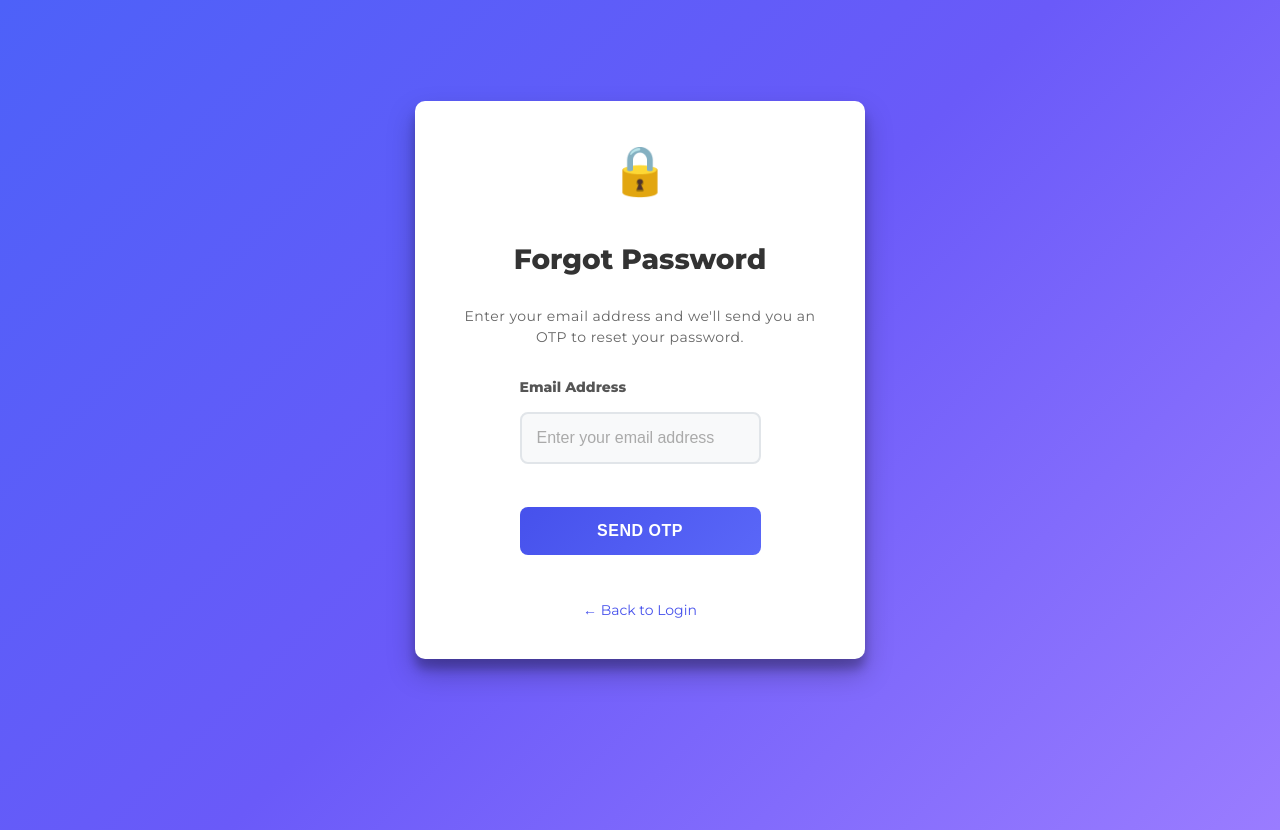
After one commit to Akshaykumar1812/edusense, a Django app: page /forgot_password/ in a window 1280 px wide. The commit adds this page. Run offline with Django 4.2, Linux system fonts and the light colour scheme.

Commit message:
add forgot password

```diff
--- a/edusense/urls.py
+++ b/edusense/urls.py
@@ -7,6 +7,11 @@ urlpatterns = [
     path('login/',views.login,name="login"),
     path('checklogin/',views.check_login,name="check_login"),
     path('register/',views.register,name="register"),
+
+    path('forgot_password/',views.forgot_password,name="forgot_password"),
+    path('verify_otp/',views.verify_otp,name="verify_otp"),
+    path('reset_password/',views.reset_password,name="reset_password"),
+
     path('admin_dashboard/',include('administrator.urls')),
     path('student_dashboard/',include('student.urls')),
     path('hod_dashboard/',include('hod.urls')),
@@ -14,4 +19,5 @@ urlpatterns = [
     path('faculty_dashboard/',include('faculty.urls')),
 
 
+
 ]
--- a/edusense/views.py
+++ b/edusense/views.py
@@ -4,6 +4,9 @@ from django.contrib import messages
 from django.shortcuts import redirect, render
 from edusense import models
 import re
+import random
+from django.core.mail import send_mail
+from edusense.settings import EMAIL_HOST_USER
 
 from django.contrib.sessions.models import Session
 
@@ -116,3 +119,62 @@ def register(request):
         'academic_years': academic_years,
         'semesters': semesters
     })
+
+def forgot_password(request):
+    if request.method == 'POST':
+        email = request.POST.get('email', '')
+        if email:
+            log_info = models.Login.objects.filter(username=email)
+            for info in log_info:
+                if info.username == email:
+                    otp = str(random.randint(1000, 9999))
+                    request.session['otp'] = otp
+                    request.session['otpemail'] = info.username
+                    subject = 'PASSWORD RESETTING FOR EDUSENSE'
+                    message = "Your OTP is:" + otp
+                    email_id = request.session['otpemail']
+                    send_mail(subject, message, EMAIL_HOST_USER, [email_id])
+                    messages.success(request, 'OTP has been sent to your email address.')
+                    return redirect('verify_otp')
+            else:
+                messages.error(request, 'Email address not found.')
+        else:
+            messages.error(request, 'Please enter your email address.')
+
+    return render(request, 'login/forgot_password.html')
+
+def verify_otp(request):
+    if request.method == 'POST':
+        entered_otp = request.POST.get('otp', '')
+        stored_otp = request.session.get('otp')
+        otpemail = request.session.get('otpemail')
+        if stored_otp and entered_otp == stored_otp:
+            request.session['otp_verified'] = True
+            request.session['verified_email'] = otpemail
+            messages.success(request, 'OTP verified successfully. Please set your new password.')
+            return redirect('reset_password')
+        else:
+            messages.error(request, 'Invalid OTP. Please try again.')
+    else:
+        messages.error(request, 'Please enter the OTP sent to your email address.')
+
+    return render(request, 'login/verify_otp.html')
+
+def reset_password(request):
+    if request.method == 'POST':
+        new_password = request.POST.get('new_password', '')
+        confirm_password = request.POST.get('confirm_password', '')
+
+        if new_password and confirm_password:
+            if new_password == confirm_password:
+
+                log = models.Login.objects.filter(username=request.session.get('verified_email'))
+                log.update(password=new_password)
+                messages.success(request, 'Password has been reset successfully.')
+                return redirect('login')
+            else:
+                messages.error(request, 'Passwords do not match.')
+        else:
+            messages.error(request, 'Please fill in all fields.')
+
+    return render(request, 'login/reset_password.html')
--- a/static/login/css/style.css
+++ b/static/login/css/style.css
@@ -44,6 +44,20 @@ a {
 	text-decoration: none;
 	margin: 15px 0;
 }
+
+a:hover {
+	color: #4651ec;
+	text-decoration: underline;
+}
+
+.forgot-password-link {
+	color: #dc3545 !important;
+	text-decoration: none;
+	font-weight: 500;
+	transition: all 0.3s ease;
+}
+
+
 
 button {
 	border-radius: 20px;
@@ -259,3 +273,151 @@ footer a {
     color: #3c97bf;
     text-decoration: none;
 }
+
+/* Forgot Password Page Styles */
+.forgot-password-container {
+    background-color: #fff;
+    border-radius: 10px;
+    box-shadow: 0 14px 28px rgba(0,0,0,0.25),
+                0 10px 10px rgba(0,0,0,0.22);
+    position: relative;
+    overflow: hidden;
+    width: 450px;
+    max-width: 100%;
+    min-height: 500px;
+    margin: 0 auto;
+    padding: 40px;
+    text-align: center;
+    display: flex;
+    flex-direction: column;
+    justify-content: flex-start;
+    align-items: center;
+}
+
+.forgot-password-container h2 {
+    color: #333;
+    font-size: 28px;
+    font-weight: 700;
+    margin-bottom: 10px;
+    text-align: center;
+}
+
+.forgot-password-container .subtitle {
+    color: #666;
+    font-size: 14px;
+    margin-bottom: 30px;
+    text-align: center;
+    line-height: 1.5;
+}
+
+.forgot-password-container .form-group {
+    margin-bottom: 25px;
+    text-align: left;
+}
+
+.forgot-password-container .form-group label {
+    display: block;
+    margin-bottom: 8px;
+    color: #555;
+    font-weight: 600;
+    font-size: 14px;
+}
+
+.forgot-password-container .form-group input {
+    width: 100%;
+    padding: 15px;
+    border: 2px solid #e1e5e9;
+    border-radius: 8px;
+    font-size: 16px;
+    transition: all 0.3s ease;
+    background-color: #f8f9fa;
+}
+
+.forgot-password-container .form-group input:focus {
+    outline: none;
+    border-color: #4651ec;
+    background-color: #fff;
+    box-shadow: 0 0 0 3px rgba(70, 81, 236, 0.1);
+}
+
+.forgot-password-container .form-group input::placeholder {
+    color: #aaa;
+}
+
+.forgot-password-container button {
+    width: 100%;
+    padding: 15px;
+    background: linear-gradient(135deg, #4651ec, #5a67f8);
+    border: none;
+    border-radius: 8px;
+    color: white;
+    font-size: 16px;
+    font-weight: 600;
+    cursor: pointer;
+    transition: all 0.3s ease;
+    margin-top: 10px;
+    text-transform: uppercase;
+    letter-spacing: 0.5px;
+}
+
+.forgot-password-container button:hover {
+    background: linear-gradient(135deg, #3a45d6, #4a56e8);
+    transform: translateY(-2px);
+    box-shadow: 0 8px 25px rgba(70, 81, 236, 0.3);
+}
+
+.forgot-password-container button:active {
+    transform: translateY(0);
+}
+
+.forgot-password-container .back-link {
+    margin-top: 30px;
+    text-align: center;
+}
+
+.forgot-password-container .back-link a {
+    color: #4651ec;
+    text-decoration: none;
+    font-weight: 500;
+    transition: all 0.3s ease;
+}
+
+.forgot-password-container .back-link a:hover {
+    color: #3a45d6;
+    text-decoration: underline;
+}
+
+
+/* Icon styles */
+.forgot-password-container .icon {
+    margin-bottom: 20px;
+}
+
+.forgot-password-container .icon::before {
+    content: "🔒";
+    font-size: 48px;
+    display: block;
+}
+
+/* Responsive Design */
+@media (max-width: 480px) {
+    .forgot-password-container {
+        width: 95%;
+        padding: 30px 20px;
+        margin: 20px auto;
+    }
+
+    .forgot-password-container h2 {
+        font-size: 24px;
+    }
+
+    .forgot-password-container .form-group input {
+        padding: 12px;
+        font-size: 14px;
+    }
+
+    .forgot-password-container button {
+        padding: 12px;
+        font-size: 14px;
+    }
+}
--- /dev/null
+++ b/templates/login/forgot_password.html
@@ -0,0 +1,31 @@
+{% load static %}
+<html lang="en">
+<head>
+    <link href="{% static 'login/css/style.css' %}" rel="stylesheet">
+</head>
+<body>
+<div class="forgot-password-container">
+
+    <div class="icon"></div>
+
+    <h2>Forgot Password</h2>
+    <p class="subtitle">Enter your email address and we'll send you an OTP to reset your password.</p>
+
+    <form method="POST">
+        {% csrf_token %}
+
+        <div class="form-group">
+            <label for="email">Email Address</label>
+            <input type="email" name="email" placeholder="Enter your email address" required>
+        </div>
+
+        <button type="submit">Send OTP</button>
+    </form>
+
+    <div class="back-link">
+        <a href="{% url 'login' %}">← Back to Login</a>
+    </div>
+</div>
+
+</body>
+</html>
--- a/templates/login/login.html
+++ b/templates/login/login.html
@@ -61,7 +61,7 @@
 
 			<input type="text" name="username" placeholder="Email" />
 			<input type="password"  name="password" placeholder="Password" />
-			<a href="#">Forgot your password?</a>
+			<a href="{% url 'forgot_password' %}" class="forgot-password-link">Forgot your password?</a>
 			<button>Login</button>
 		</form>
 	</div>
```
Also changed, not shown: edusense/settings.py (+11 -0 lines), templates/login/verify_otp.html (added, +27 -0 lines), templates/login/reset_password.html (added).
